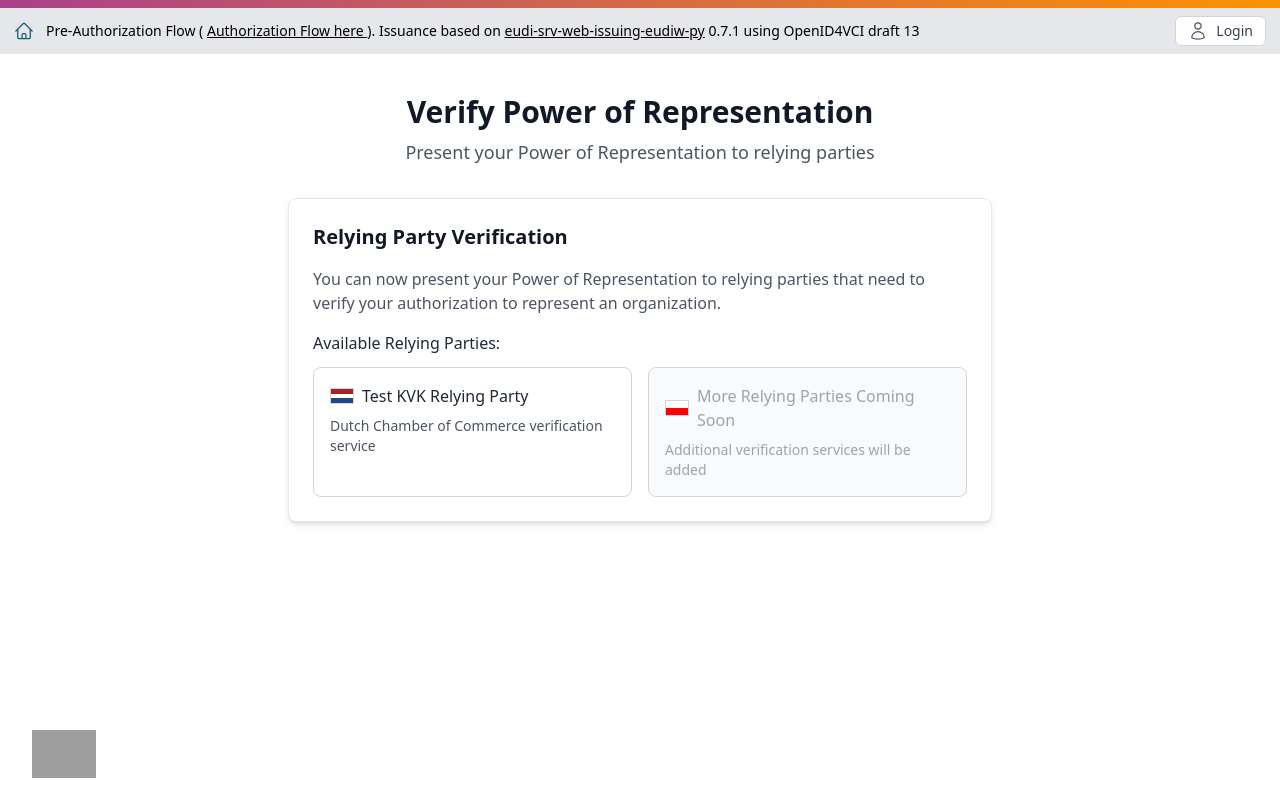
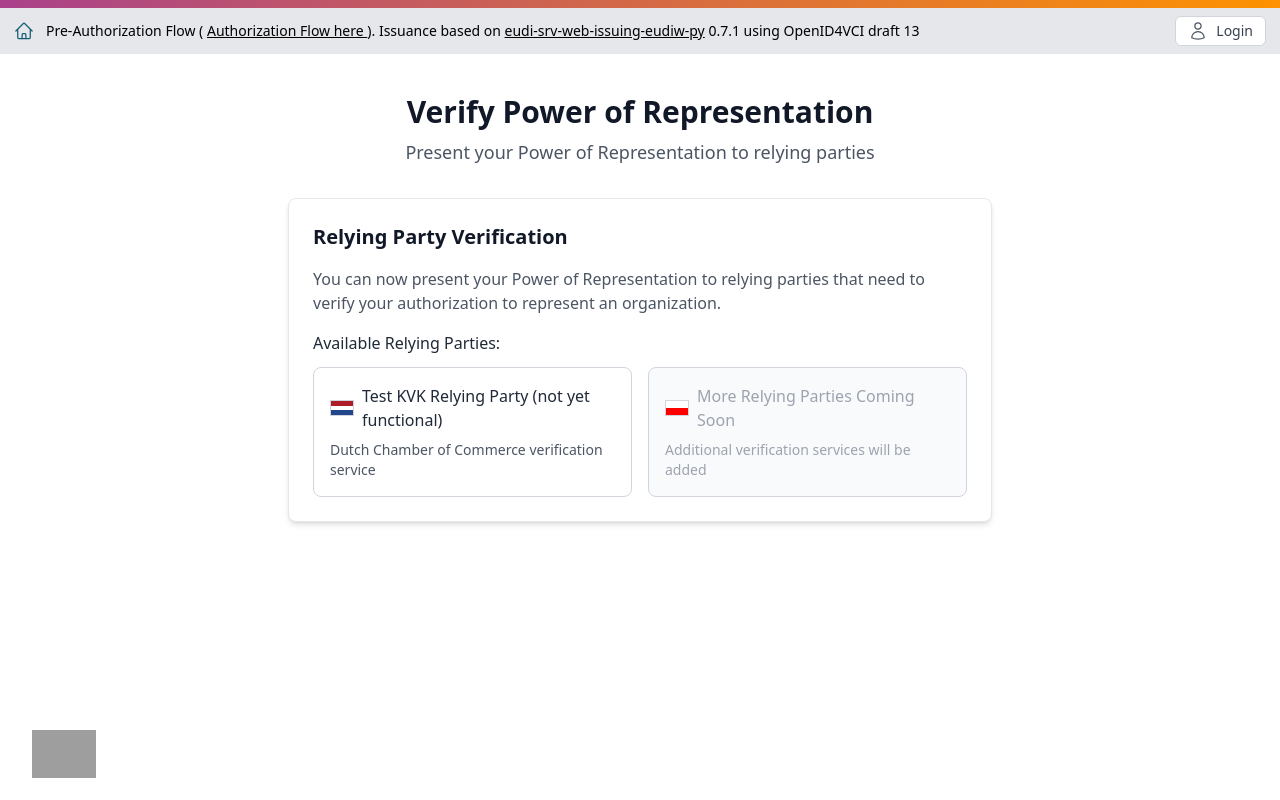
Before and after one commit to Nieuwlaar/kvk-issuance-ui, a Vue app: page /relying-party in a window 1280 px wide. Built offline with nearby package versions, Linux system fonts and the light colour scheme; grey boxes are pictures that could not be loaded.

Commit message:
added note

```diff
--- a/src/views/RelyingPartyView.vue
+++ b/src/views/RelyingPartyView.vue
@@ -30,7 +30,7 @@
                     <div class="flex items-center mb-2">
                       <div class="w-6 h-4 overflow-hidden flex-shrink-0 mr-2 border border-gray-300" style="background: linear-gradient(to bottom, #AE1C28 33%, white 33%, white 66%, #21468B 66%);">
                       </div>
-                      <h4 class="font-medium text-gray-800">Test KVK Relying Party</h4>
+                      <h4 class="font-medium text-gray-800">Test KVK Relying Party (not yet functional)</h4>
                     </div>
                     <p class="text-gray-600 text-sm">Dutch Chamber of Commerce verification service</p>
                   </a>
```
